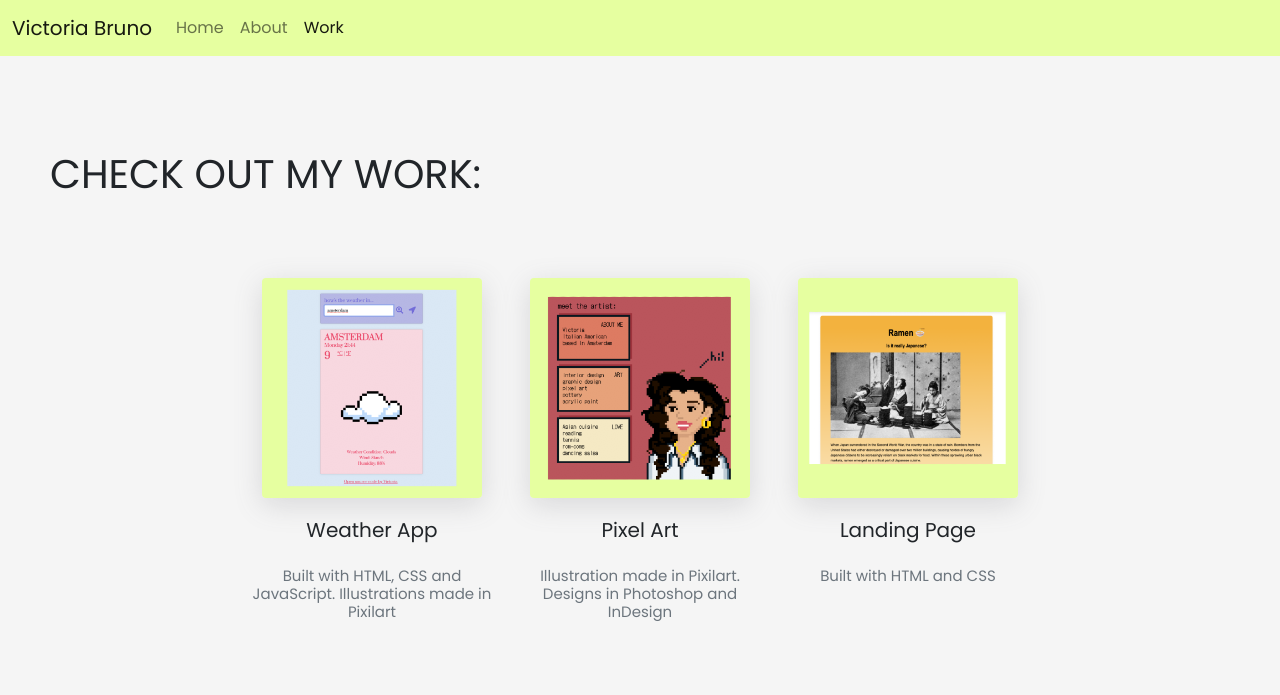
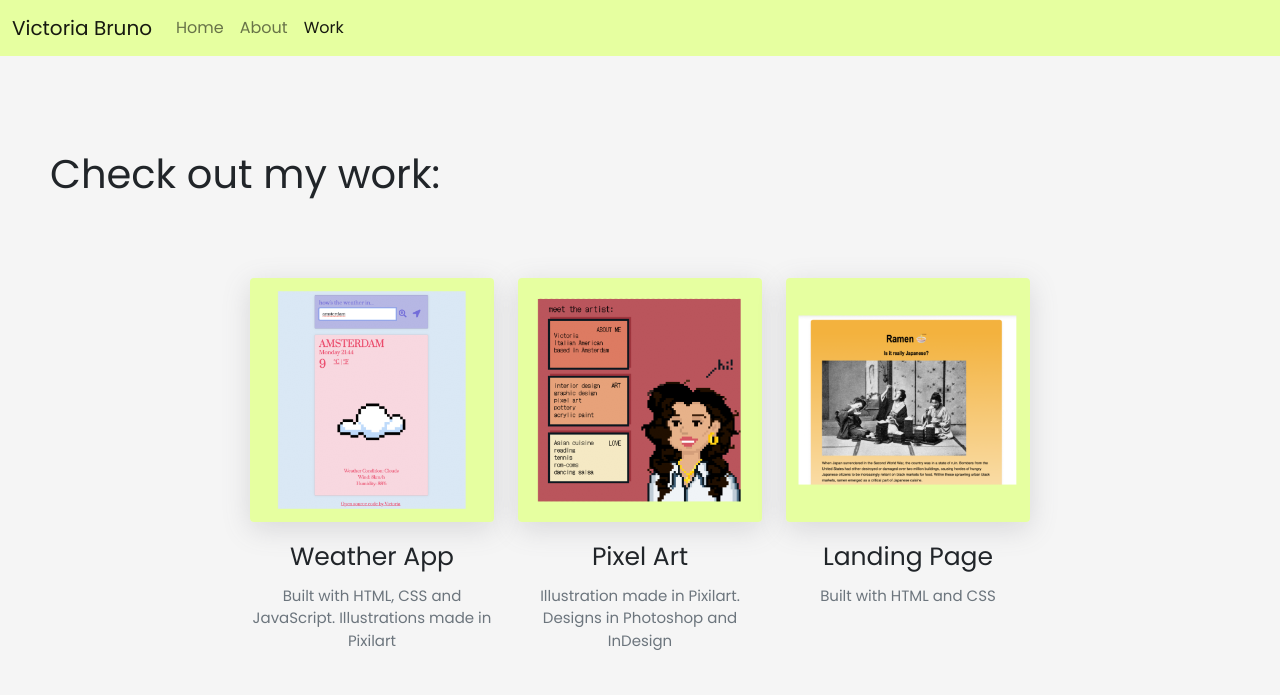
Before and after one commit to Victoria-Bruno/portfolio-project, a plain HTML site: page work.html in a window 1280 px wide. Drawn offline with nearby package versions, Linux system fonts and the light colour scheme.

Commit message:
Improved CSS

```diff
--- a/style.css
+++ b/style.css
@@ -110,19 +110,19 @@ h1 {
   padding-right: 50px;
 }
 
-.work-section h1 {
+.work-section h2 {
   font-size: 40px;
   margin-top: 20px;
   margin-bottom: 20px;
 }
 
-.work-section h2 {
+.work-section h3 {
   text-align: center;
-  font-size: 20px;
+  font-size: 25px;
   margin-top: 20px;
 }
 
-.work-section h3 {
+.work-section p {
   text-align: center;
   font-size: 15px;
   padding-top: 5px;
@@ -130,7 +130,7 @@ h1 {
 }
 
 .work-section img {
-  width: 90%;
+  width: 100%;
 }
 
 @media (max-width: 820px) {
--- a/work.html
+++ b/work.html
@@ -59,7 +59,7 @@
     </nav>
 
     <div class="work-section">
-      <h1>Check out my work:</h1>
+      <h2>Check out my work:</h2>
     </div>
 
     <div class="container work-section">
@@ -70,10 +70,10 @@
             alt="weather app"
             class="img-fluid rounded"
           />
-          <h2>Weather App</h2>
-          <h3 class="text-muted">
+          <h3>Weather App</h3>
+          <p class="text-muted">
             Built with HTML, CSS and JavaScript. Illustrations made in Pixilart
-          </h3>
+          </p>
         </div>
         <div class="col-sm-4">
           <img
@@ -81,10 +81,10 @@
             alt="pixel art page"
             class="img-fluid rounded"
           />
-          <h2>Pixel Art</h2>
-          <h3 class="text-muted">
+          <h3>Pixel Art</h3>
+          <p class="text-muted">
             Illustration made in Pixilart. Designs in Photoshop and InDesign
-          </h3>
+          </p>
         </div>
         <div class="col-sm-4">
           <img
@@ -92,8 +92,8 @@
             alt="landing page"
             class="img-fluid rounded"
           />
-          <h2>Landing Page</h2>
-          <h3 class="text-muted">Built with HTML and CSS</h3>
+          <h3>Landing Page</h3>
+          <p class="text-muted">Built with HTML and CSS</p>
         </div>
       </div>
     </div>
```
